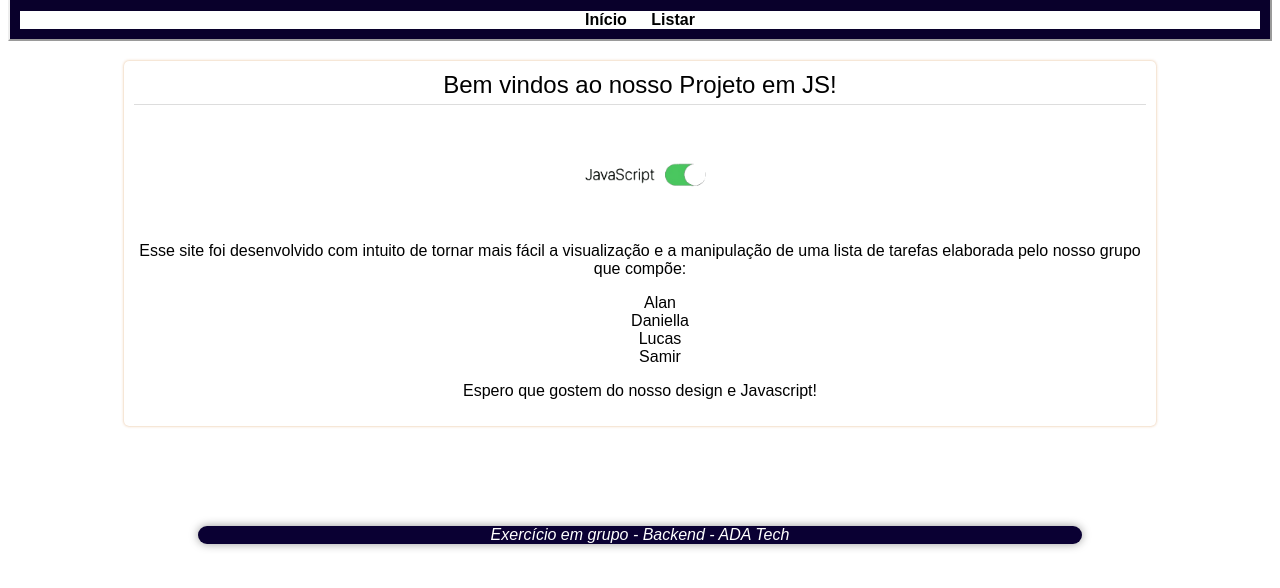
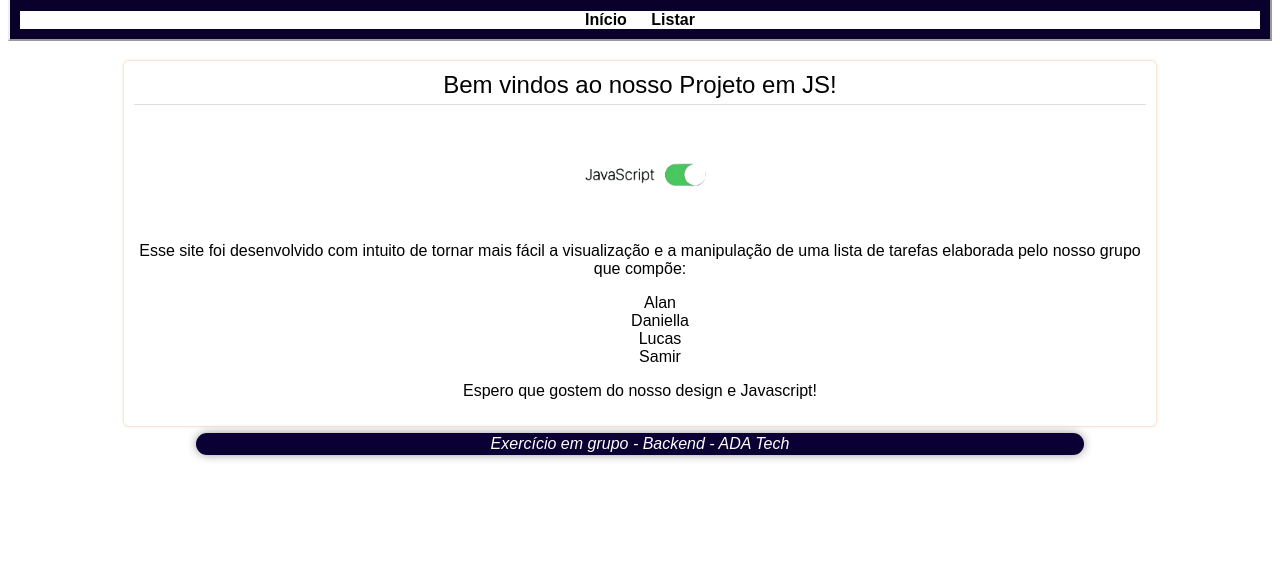
Before and after one commit to lgsrocha/logica-de-programacao, a website: page index.html in a window 1280 px wide. Shown: the part 122-710 px from the top of the page. Drawn offline with Linux system fonts and the light colour scheme; a web font is replaced by a local one.

Commit message:
Arrumar distância do footer

```diff
--- a/style.css
+++ b/style.css
@@ -124,6 +124,7 @@ footer {
     align-items: center;
     max-width: 70%;
     width: 100%;
+    padding: 2px;
     margin-top: 7px;
     margin-left: auto;
     margin-right: auto;
@@ -178,7 +179,6 @@ footer {
 
 .footer {
     color: white;
-    margin-top: 100px;
 }
 
 .acoes {
```
